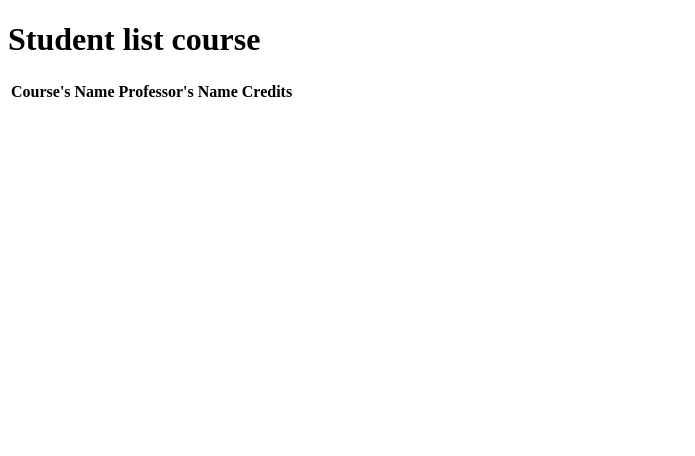
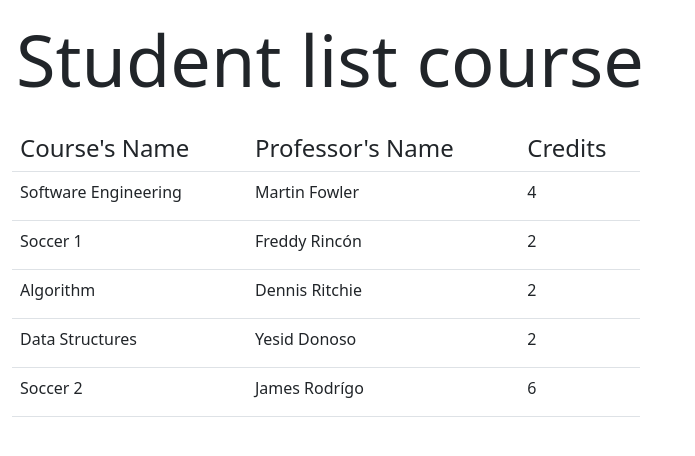
Before and after one commit to zearkiatos/angular-course-web, an Angular app: page / in a window 1280 px wide. Shown: the top 456 px of the page, without its empty margins (0-695 px from the left). Built offline with nearby package versions, Linux system fonts and the light colour scheme.

Commit message:
Add bootstrap

```diff
--- a/angular.json
+++ b/angular.json
@@ -25,6 +25,7 @@
               "src/assets"
             ],
             "styles": [
+              "node_modules/bootstrap/dist/css/bootstrap.min.css",
               "src/styles.css"
             ],
             "scripts": []
--- a/package.json
+++ b/package.json
@@ -7,7 +7,8 @@
     "start": "npm run config && ng serve",
     "build": "npm run config && ng build",
     "watch": "npm run config && ng build --watch --configuration development",
-    "test": "npm run config && ng test"
+    "test": "npm run config && ng test",
+    "deploy": "npm run config && ng build --prod --base-href=/angular-course-web/"
   },
   "private": true,
   "dependencies": {
@@ -19,6 +20,7 @@
     "@angular/platform-browser": "^15.2.0",
     "@angular/platform-browser-dynamic": "^15.2.0",
     "@angular/router": "^15.2.0",
+    "bootstrap": "^5.2.3",
     "dotenv": "^16.0.3",
     "rxjs": "^7.8.0",
     "zone.js": "~0.12.0"
--- a/src/app/course/course.component.ts
+++ b/src/app/course/course.component.ts
@@ -16,7 +16,8 @@ export class CourseComponent implements OnInit {
 
   getCourses() {
     this.courseService.getCourses().subscribe((courses) => {
-      this.courses = courses;
+      return courses;
+
     });
   }
 
@@ -25,6 +26,6 @@ export class CourseComponent implements OnInit {
   }
 
   ngOnInit() {
-    this.getCourseList();
+    this.courses = this.getCourseList();
   }
 }
```
Also changed, not shown: 1 other file (tests, documents, lock files or other folders).
